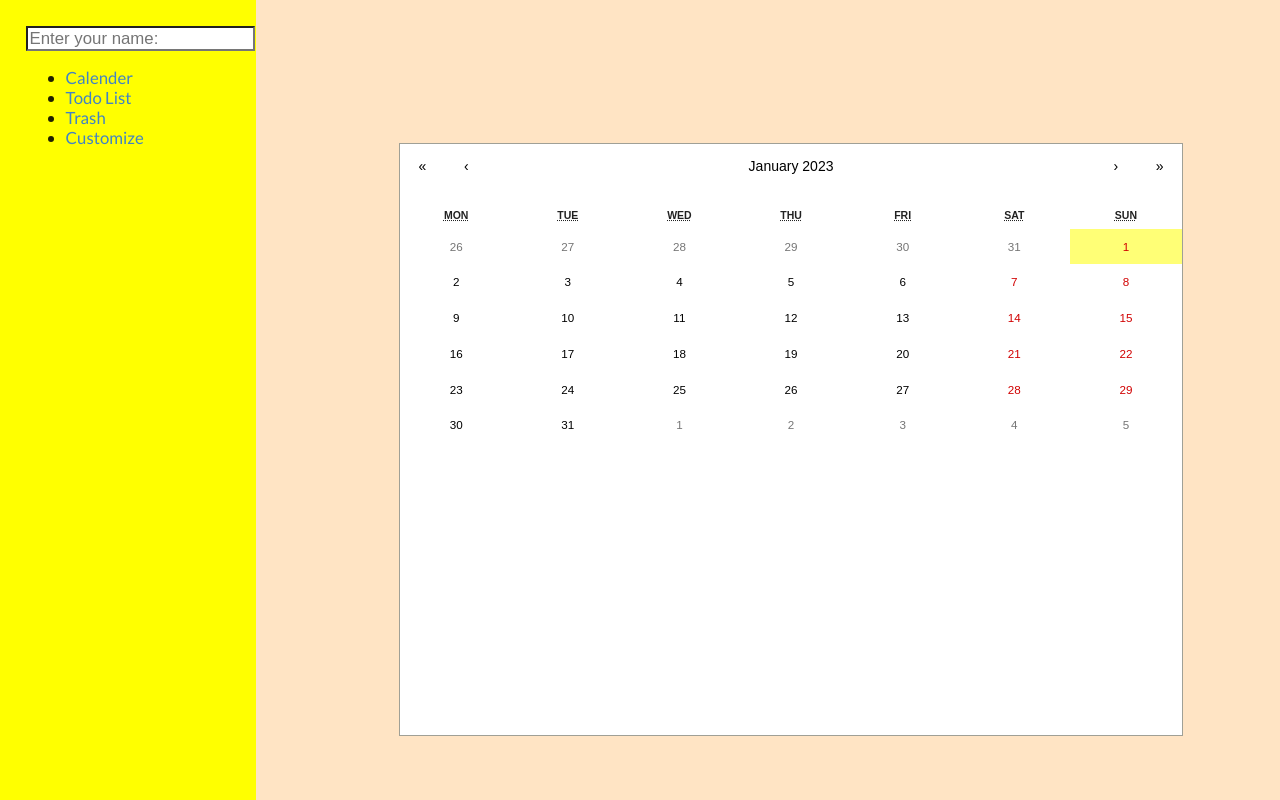
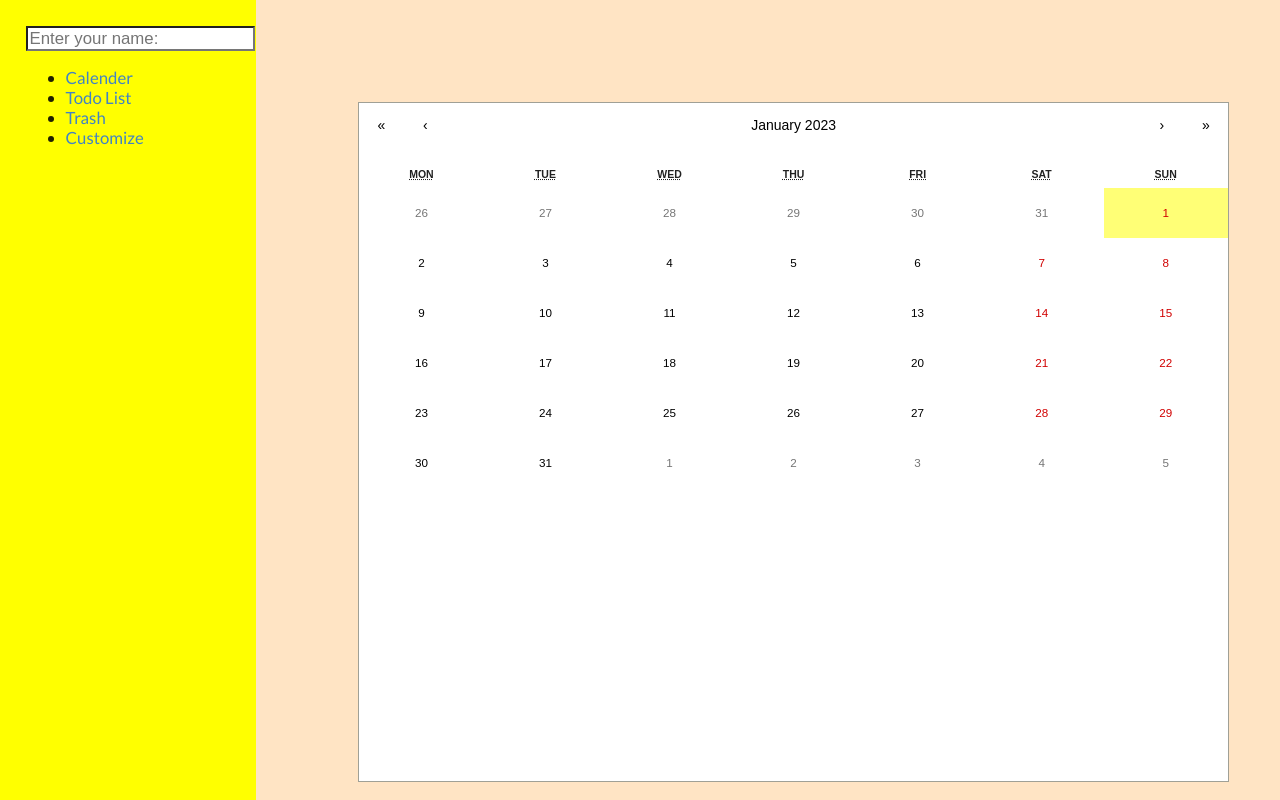
Before and after one commit to mohammedalsomali/ToDo-List-App-updated, a React (Create React App) app: page / in a window 1280 px wide. Built offline with nearby package versions, Linux system fonts and the light colour scheme.

Commit message:
messing around with react-calendar

```diff
--- a/src/Todo_List/style.css
+++ b/src/Todo_List/style.css
@@ -1,7 +1,6 @@
 .homeContainer {
     width: 100px;
     height: 100px;
-
     color: red;
 }
 
@@ -10,6 +9,7 @@
     height: 100vh;
     display: grid;
     grid-template-columns: 20% 80%;
+    overflow: hidden;
 
 }
 
@@ -18,7 +18,7 @@
 
 .contentPage {
     background-color: bisque;
-    padding: 5%;
+    /* padding: 5%; */
 
 }
 
@@ -47,11 +47,11 @@ abbr {
     text-size-adjust: 50px;
 }
 
-/* button {
-    max-height: 100%;
-    min-height: 25%;
-} */
+.react-calendar {
+    align-items: stretch;
+    -ms-flex-item-align: stretch;
+}
 
 .react-calendar__tile {
-    height: auto;
+    min-height: 50px;
 }
```
